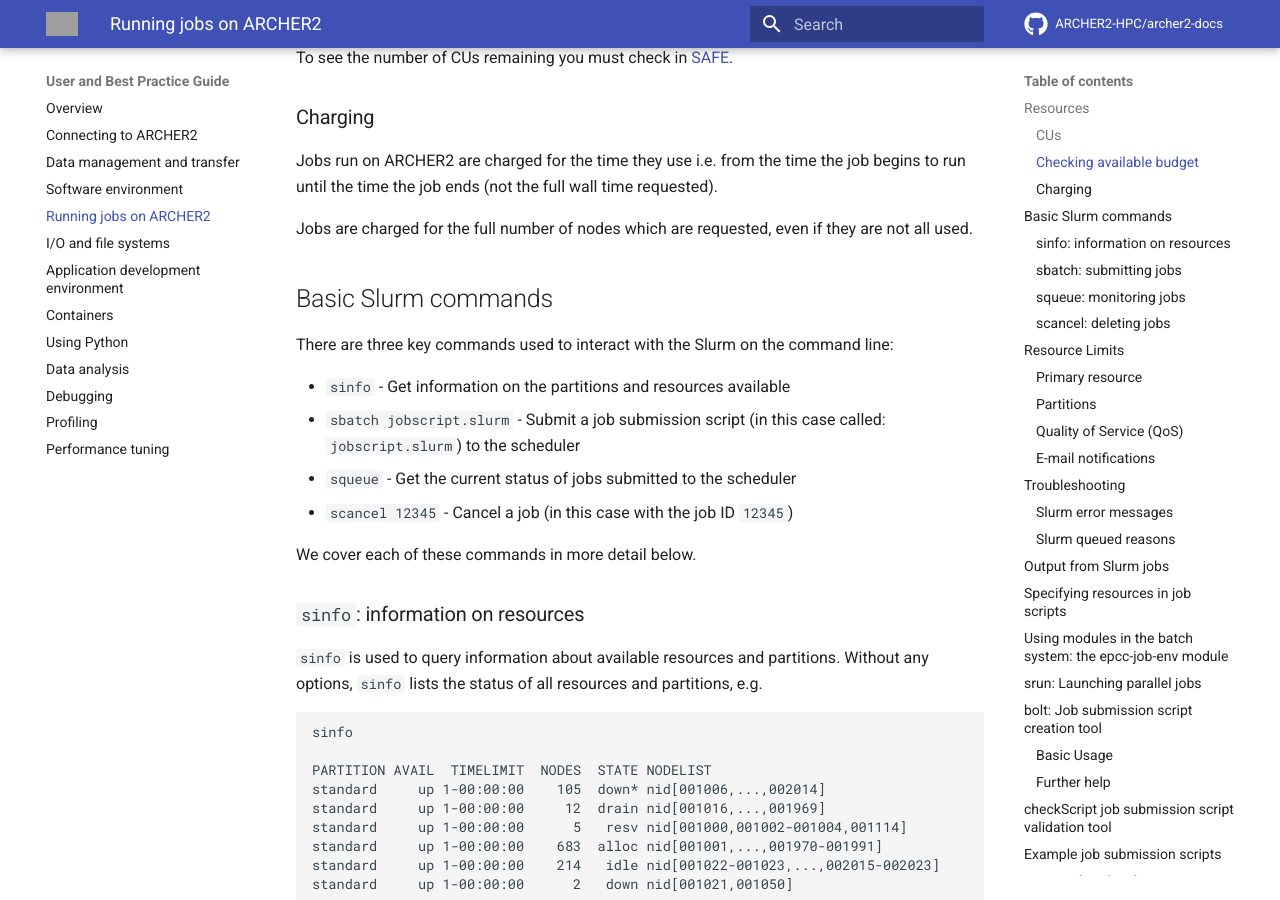
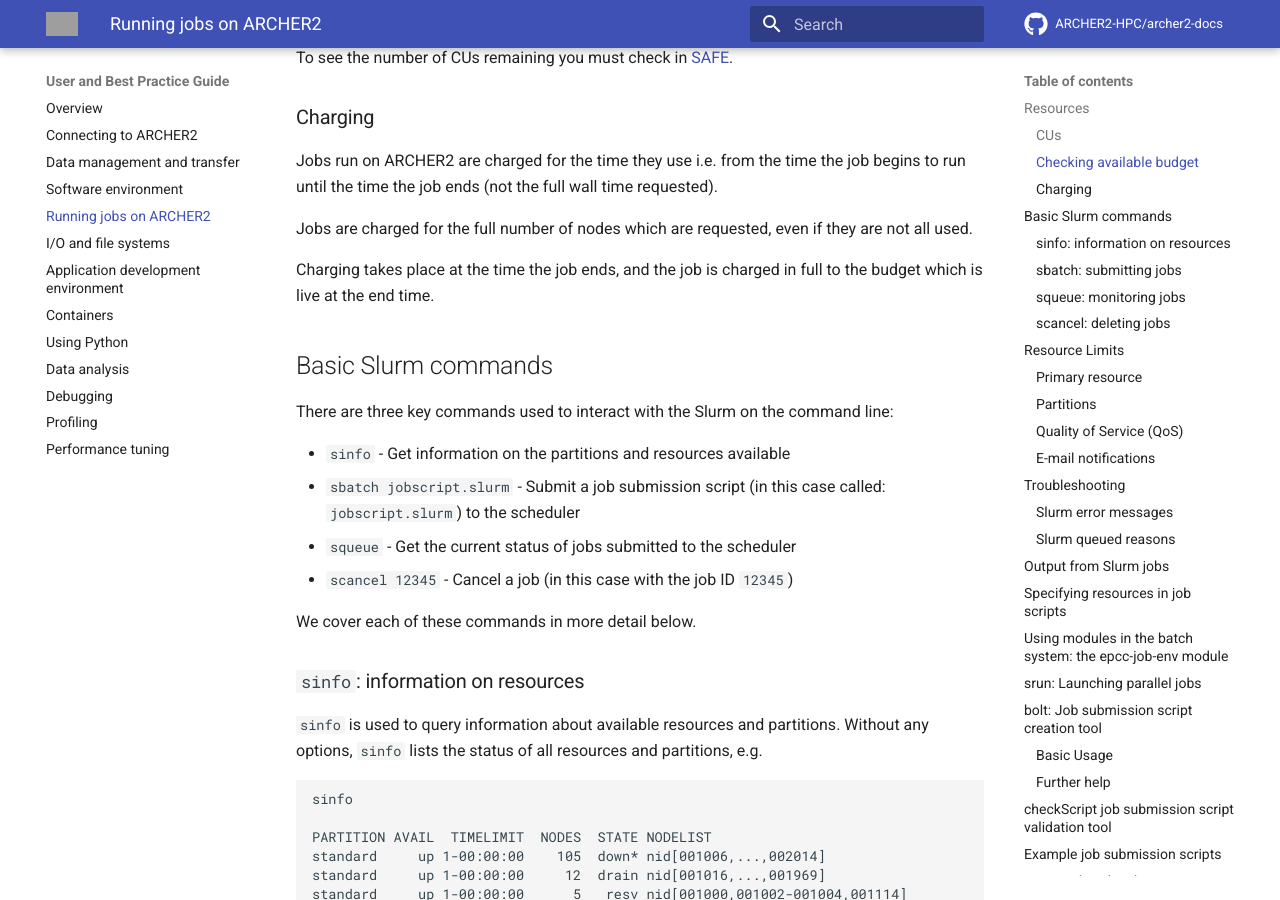
Before and after one commit to ARCHER2-HPC/archer2-docs, an MkDocs documentation site: the page built from docs/user-guide/scheduler.md, in a window 1280 px wide and 900 px high, scrolled down 1433 px. Built offline with MkDocs 1.6.1 and Material for MkDocs 9.7.7, drawn with Linux system fonts in a browser that asks for light colours; comment, search, counter and statistics services are not loaded; grey boxes are pictures that could not be loaded.

Commit message:
Add note on when jobs are charge and which period

```diff
--- a/docs/user-guide/scheduler.md
+++ b/docs/user-guide/scheduler.md
@@ -58,6 +58,8 @@
 Jobs run on ARCHER2 are charged for the time they use i.e. from the time the job begins to run until the time the job ends (not the full wall time requested).
 
 Jobs are charged for the full number of nodes which are requested, even if they are not all used.
+
+Charging takes place at the time the job ends, and the job is charged in full to the budget which is live at the end time.
 
 
 ## Basic Slurm commands
```
